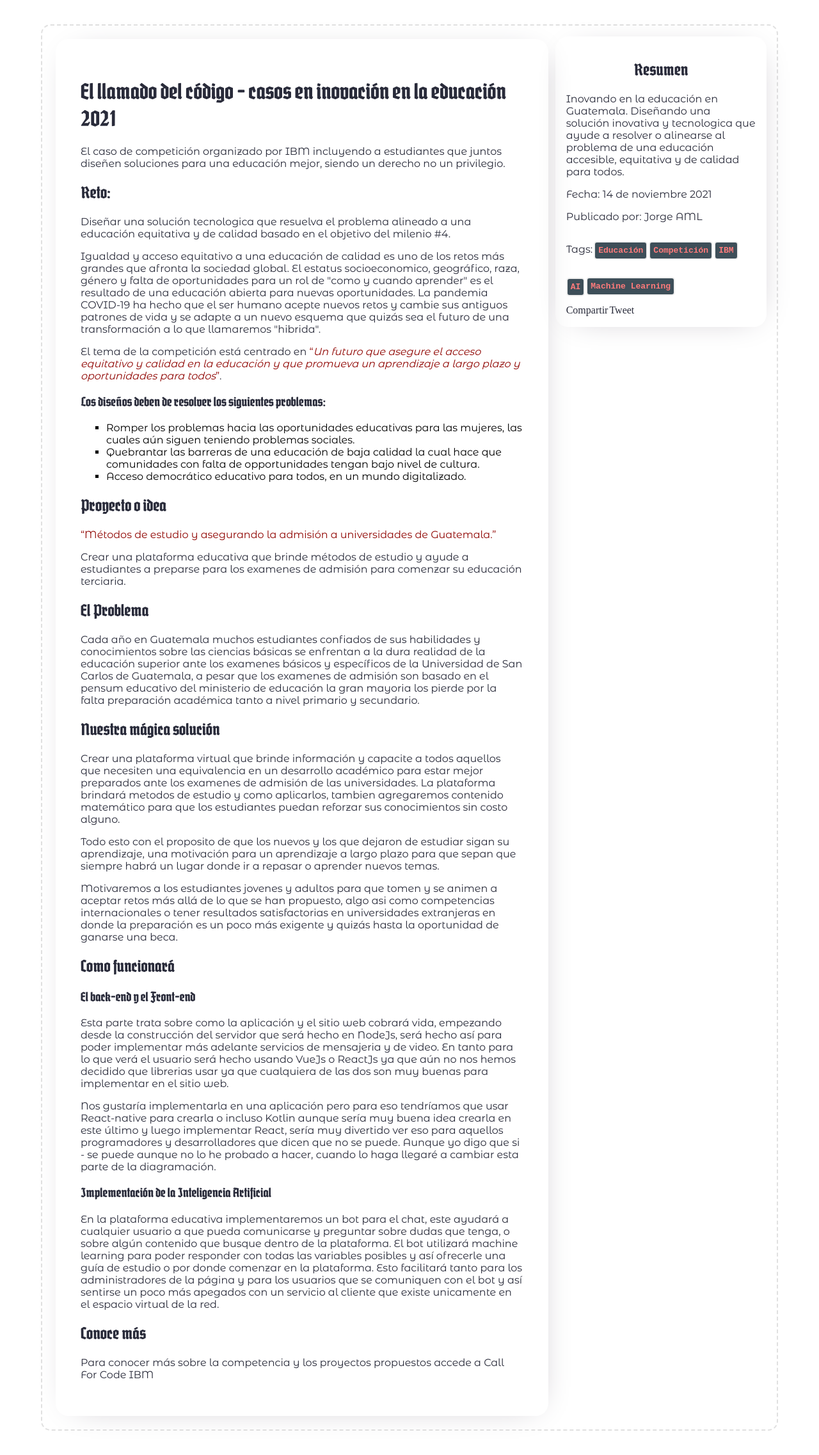
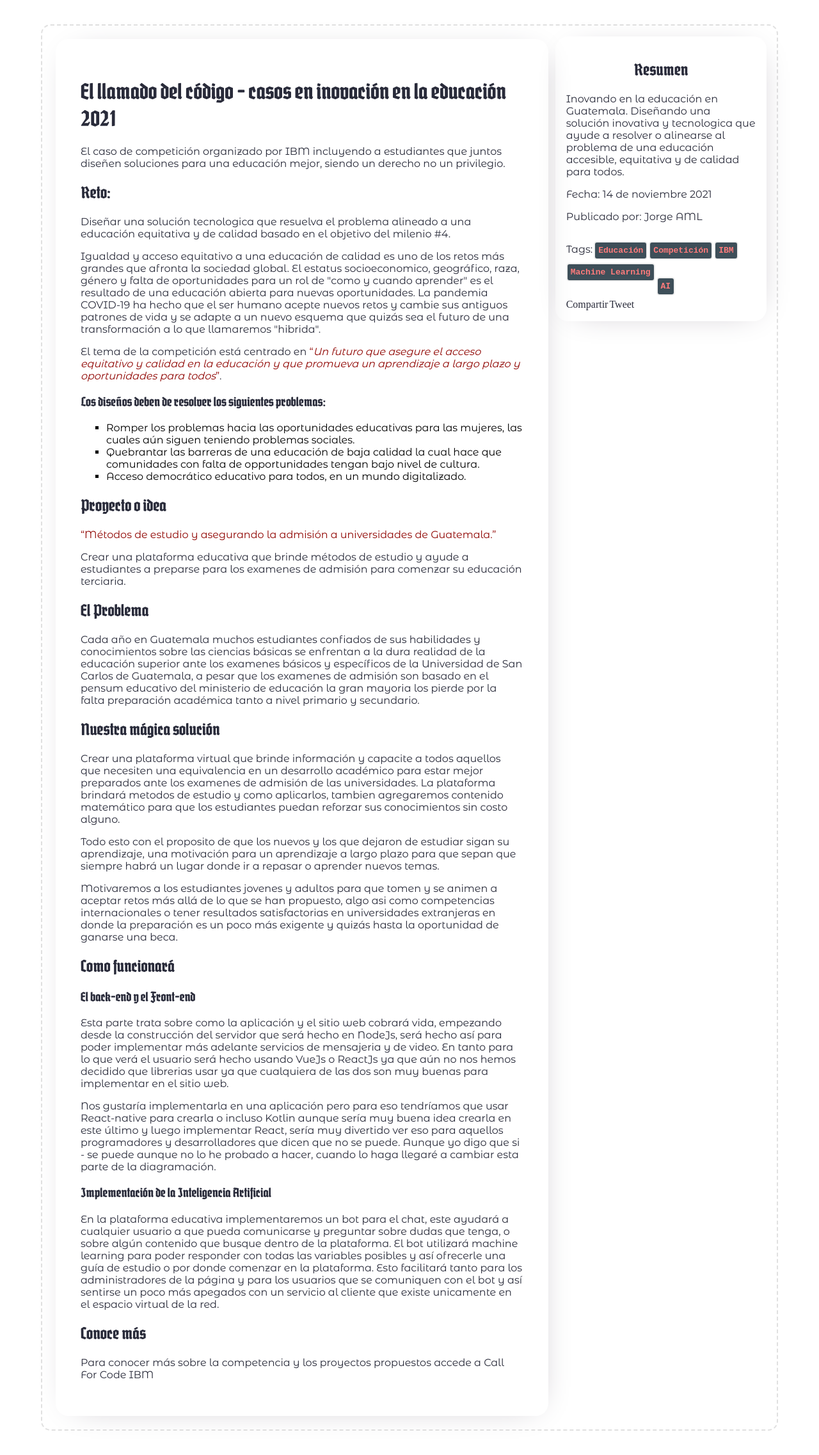
Before and after one commit to jorgeAML/creativeaml, a Jekyll site: the page built from blog_posts/17-11-2021.md, in a window 1280 px wide. Shown: the whole page at 64% size. Built offline with Jekyll 4.4.1, drawn with Linux system fonts in a browser that asks for light colours; some web fonts are replaced; comment, search, counter and statistics services are not loaded.

Commit message:
algunos arreglos en los tags

```diff
--- a/assets/css/blogPost/webPosts.css
+++ b/assets/css/blogPost/webPosts.css
@@ -15,7 +15,7 @@
         align-items: normal;
         gap: 2px;
     }
-    #row-tags-post > div:nth-child(6) > p {
+    #row-tags-post > div:nth-child(6) > p, #row-tags-post > div:nth-child(5) > p {
         margin-bottom: 5px;
         margin-top: -10px;
     }
--- a/blog_posts/17-11-2021.md
+++ b/blog_posts/17-11-2021.md
@@ -17,8 +17,8 @@ tarjetaTags: Educación, Competición, IBM, AI, machine learning
 tag1: Educación
 tag2: Competición
 tag3: IBM
-tag4: AI
-tag5: Machine Learning
+tag4: Machine Learning
+tag5: AI
 
 twitter: https://twitter.com/intent/tweet?text=Inovando en la educación caso de IBM, aprende acerca del proyecto de una educación igualitaria, de calidad y gratuita para Guatemala &via=JorgeAml11&hashtags=educación,guatemala,inovando,equidad,empatía
 ---
```
